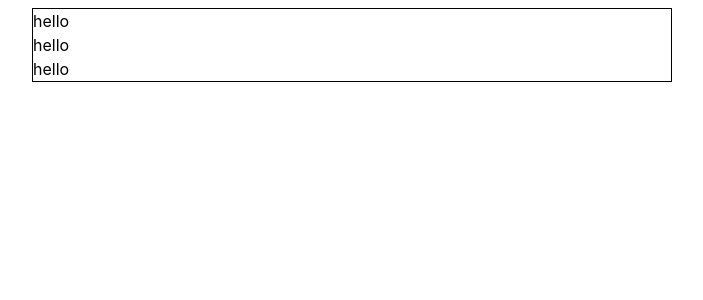
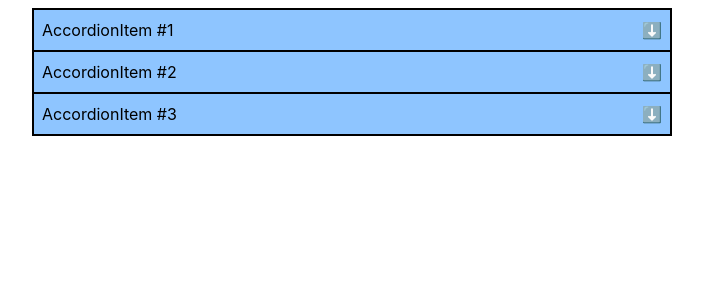
Before and after one commit to bobbyDeepak1415/accordion_01, a React (Vite) app: page / in a window 1280 px wide. Shown: the top 300 px of the page, without its empty margins (288-991 px from the left). Built offline with nearby package versions, Linux system fonts and the light colour scheme.

Commit message:
changes made

```diff
--- a/src/components/AccordionItem1.jsx
+++ b/src/components/AccordionItem1.jsx
@@ -1,9 +1,22 @@
-import React from 'react'
+import React, { useState } from 'react'
 
 const AccordionItem1 = ({title,body}) => {
+
+  const [isOpen,setIsOpen]=useState(false)
+
   return (
     <div>
-      hello
+      <div onClick={()=>setIsOpen(prev=>!prev)} className='p-2 border bg-blue-300 flex justify-between'>
+        <span>{title}</span>
+        <span>⬇️</span>
+      </div>
+
+      {isOpen && (
+
+      <div className='bg-slate-300 p-2'>
+        {body}
+      </div>
+      )}
     </div>
   )
 }
```
